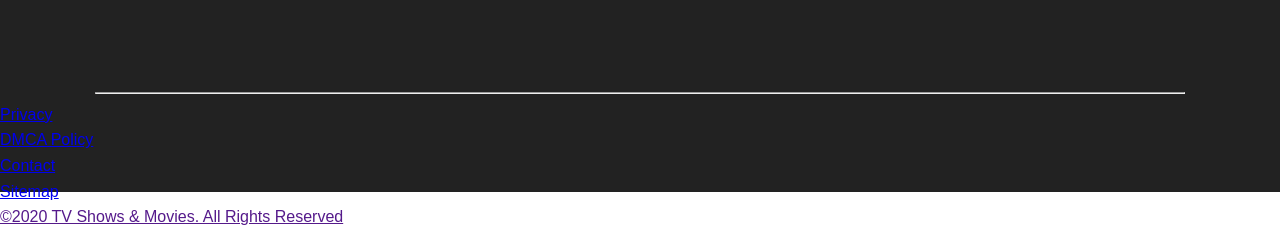
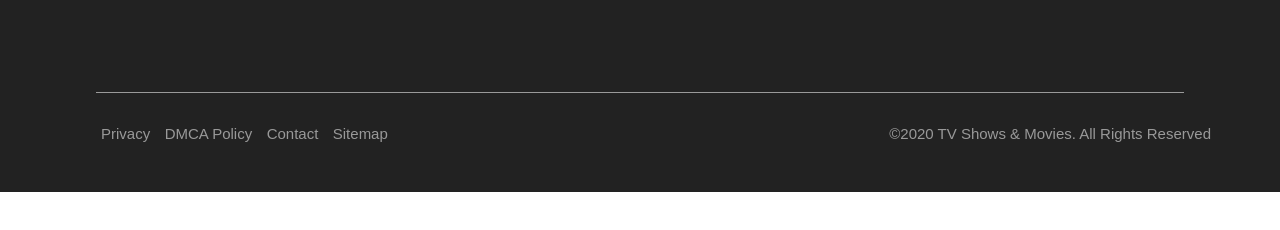
Before and after one commit to Jonibek01/KinoHub, a plain HTML site: page index.html in a window 1280 px wide. Shown: the part 2236-2466 px from the top of the page. After the commit the page ends 2428 px from the top, so only its background shows below. Drawn offline with Linux system fonts and the light colour scheme.

Commit message:
Update style.css

```diff
--- a/css/style.css
+++ b/css/style.css
@@ -688,4 +688,41 @@ footer .container .col-md-4 .input-img img:active {
 .super-line3 {
     margin-top: 300px;
     width: 85%;
+    border-bottom: none;
+    border-right: none;
+    border-left: none;
+
 }
+footer .copy-footer {
+    width: 100%;
+    position: relative;
+
+}
+
+footer .copy-footer ul {
+    float: left;
+    width: 50%;
+    padding: 0px 10px;
+    margin-top: 20px;
+    position: absolute;
+    margin-left: 86px;
+
+}
+footer .copy-footer ul li {
+    display: inline-block;
+    padding: 0 5px;
+
+
+}
+footer .copy-footer ul li a {
+    text-decoration: none;
+    color: #999;
+    font-size: 15px;
+}
+footer .copy-footer ul .copy-text {
+    position: absolute;
+    right: -470px;
+}
+footer .copy-footer ul li a:hover, .copy-text a:hover {
+    color: red;
+}
```
